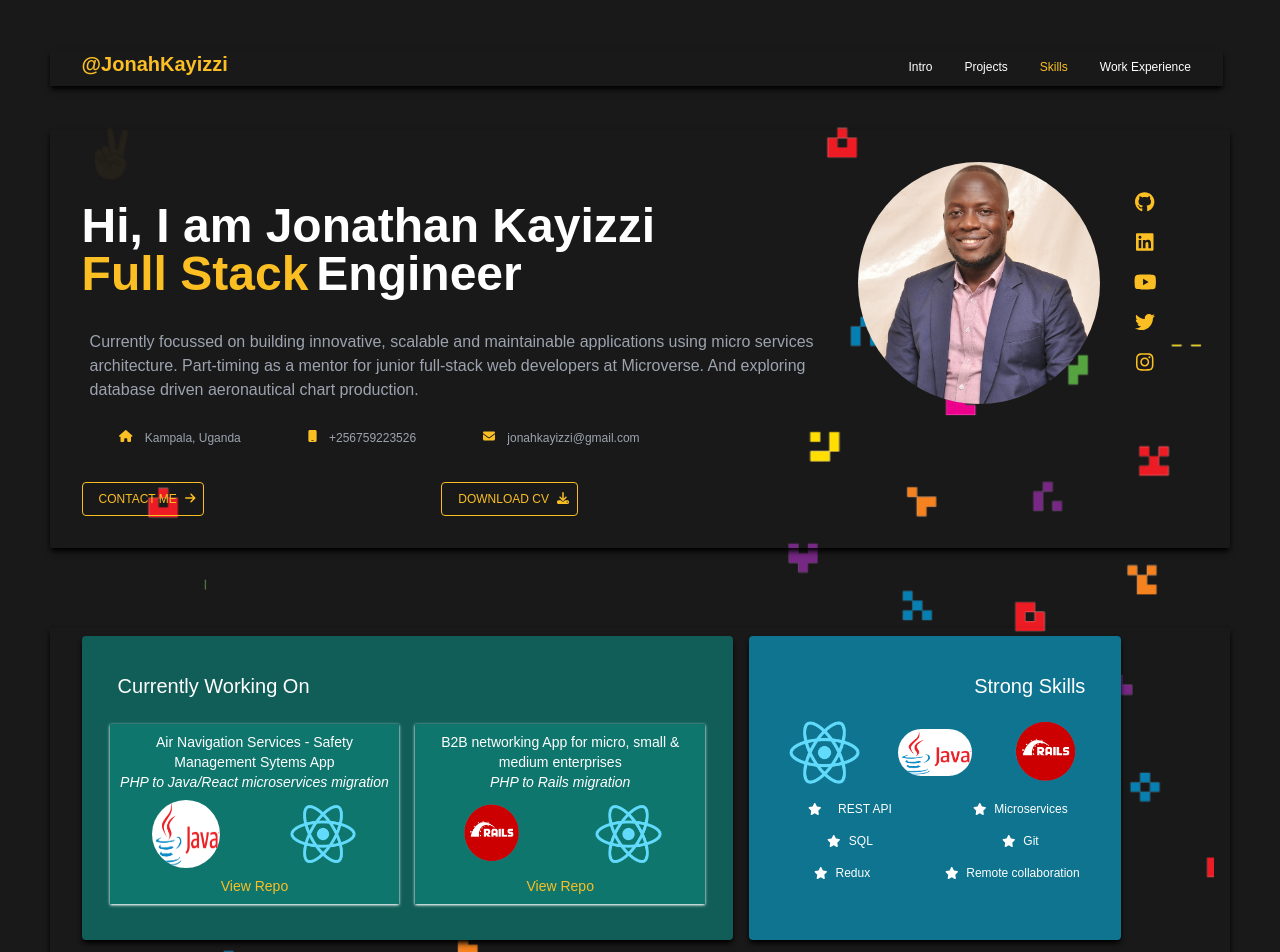
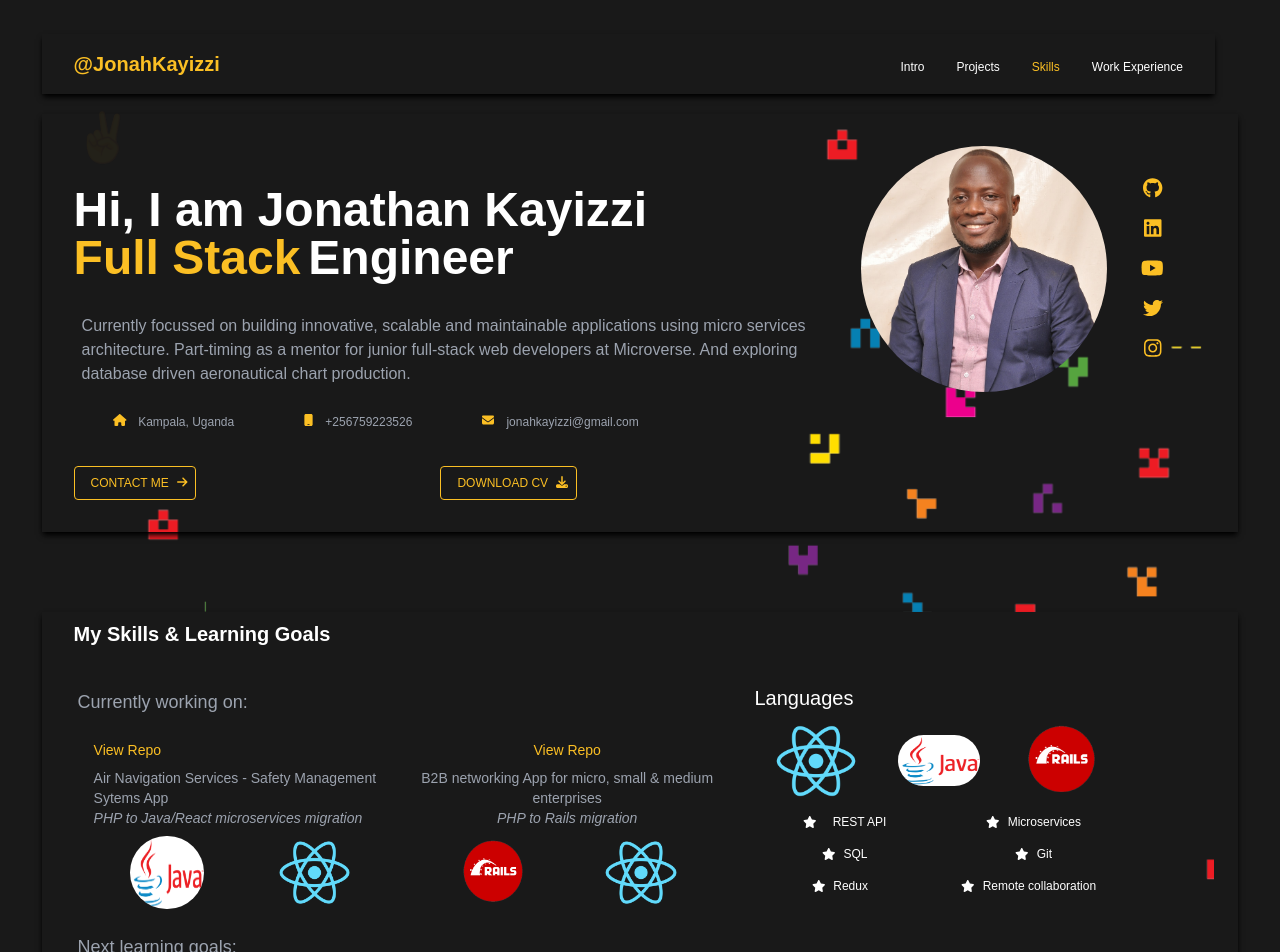
Before and after one commit to JonahKayizzi/my-portfolio, a React (Create React App) app: page /skills in a window 1280 px wide. Shown: the top 952 px of the page. Built offline with nearby package versions, Linux system fonts and the light colour scheme.

Commit message:
Update navbar background

```diff
--- a/src/components/Home.js
+++ b/src/components/Home.js
@@ -10,14 +10,24 @@ import { Link } from 'react-router-dom';
 
 const Home = () => (
   <div className="container mx-auto">
-    <div className="flex flex-wrap gap-4">
-      <div className="transform hover:scale-105 transition duration-300 ease-in-out bg-teal-800 md:my-2 my-1 p-5 rounded shadow-md shadow-black md:w-7/12  w-full">
-        <h2 className="text-xl font-thin my-4 text-left ml-4">
-          Currently Working On
-        </h2>
-        <ul className="flex justify-around my-2">
-          <li className="w-1/2 flex flex-col gap-2 items-center bg-teal-700 shadow shadow-white p-2 m-2">
-            <p className="text-center font-thin text-sm">
+    <div className="flex flex-wrap gap-4 bg-[rgb(25,25,25)]">
+      <h3 className="py-2 font-extrabold place-self-start text-xl w-full">
+        My Skills & Learning Goals
+      </h3>
+      <div className="md:my-2 my-1 p-1 rounded md:w-7/12  w-full">
+        <h4 className="text-lg font-thin my-1 text-gray-400">
+          Currently working on:
+        </h4>
+        <ul className="flex justify-around my-2 text-gray-400">
+          <li className="w-1/2 flex flex-col gap-2 p-2 m-2">
+            <Link
+              className="text-amber-400 text-sm font-thin"
+              target="_blank"
+              to="https://github.com/JonahKayizzi/ANS-SMS-Java-React"
+            >
+              View Repo
+            </Link>
+            <p className="font-thin text-sm">
               <span>
                 Air Navigation Services - Safety Management Sytems App
               </span>
@@ -34,15 +44,15 @@ const Home = () => (
               />
               <img className="w-1/4" src="react.png" alt="react" />
             </div>
+          </li>
+          <li className="w-1/2 flex flex-col gap-2 items-center p-2 m-2">
             <Link
               className="text-amber-400 text-sm font-thin"
+              to="https://github.com/JonahKayizzi/Yunga-React-Rails-BackEnd"
               target="_blank"
-              to="https://github.com/JonahKayizzi/ANS-SMS-Java-React"
             >
               View Repo
             </Link>
-          </li>
-          <li className="w-1/2 flex flex-col gap-2 items-center bg-teal-700 shadow shadow-white p-2 m-2">
             <p className="text-center font-thin text-sm">
               <span>
                 B2B networking App for micro, small & medium enterprises
@@ -54,20 +64,14 @@ const Home = () => (
               <img className="w-1/4" src="rails.png" alt="react" />
               <img className="w-1/4" src="react.png" alt="react" />
             </div>
-            <Link
-              className="text-amber-400 text-sm font-thin"
-              to="https://github.com/JonahKayizzi/Yunga-React-Rails-BackEnd"
-              target="_blank"
-            >
-              View Repo
-            </Link>
           </li>
         </ul>
+        <h4 className="text-lg font-thin my-1 text-gray-400">
+          Next learning goals:
+        </h4>
       </div>
-      <div className="transform hover:scale-105 transition duration-300 ease-in-out bg-cyan-700 md:my-2 my-1 p-5 rounded shadow-md shadow-black md:w-1/3 w-full">
-        <h2 className="text-xl font-thin my-4 text-right mr-4">
-          Strong Skills
-        </h2>
+      <div className="md:my-2 my-1 p-1 md:w-1/3 w-full">
+        <h4 className="text-xl font-thin my-4mr-4">Languages</h4>
         <ul className="flex justify-around my-2">
           <li className="w-1/3 flex items-center justify-around gap-2 ">
             <img className="w-2/3" src="react.png" alt="react" />
--- a/src/index.css
+++ b/src/index.css
@@ -18,7 +18,8 @@ body {
   display: flex;
   flex-direction: column;
   gap: 5em;
-  padding: 1.5em;
+  padding: 1em;
+  padding-top: 0.5em;
   width: 100%;
   background: url('../public/backgroundimg.png') 95% 10% no-repeat,
     url('../public/backgroundimg2.png') 10% 95% no-repeat;
--- a/src/pages/RightBar.js
+++ b/src/pages/RightBar.js
@@ -73,7 +73,7 @@ const RightBar = () => {
 
   return (
     <nav>
-      <div className="w-11/12 flex justify-between gap-4 px-8 shadow-md shadow-black pb-2 fixed">
+      <div className="w-11/12 flex justify-between gap-4 px-8 shadow-md shadow-black py-4 fixed bg-[rgb(25,25,25)]">
         <div>
           <NavLink
             className="text-amber-400 text-xl font-black mr-4"
```
